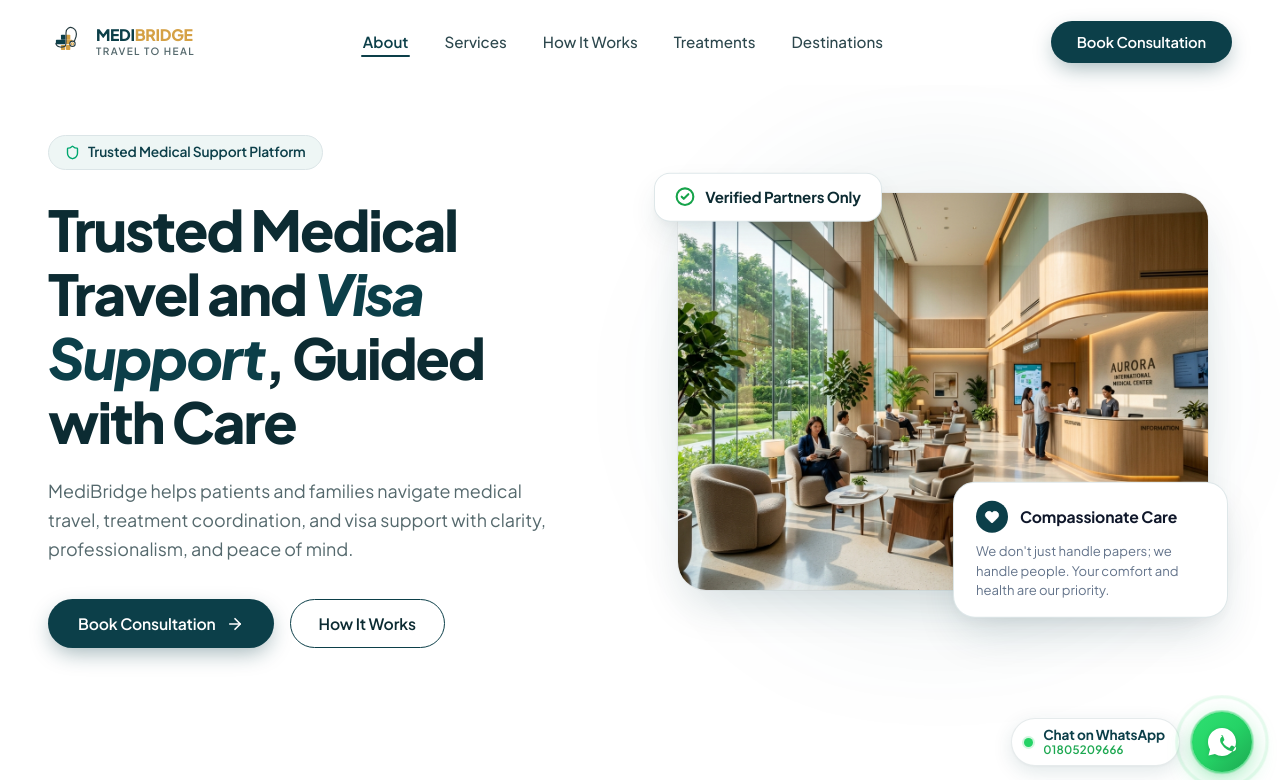
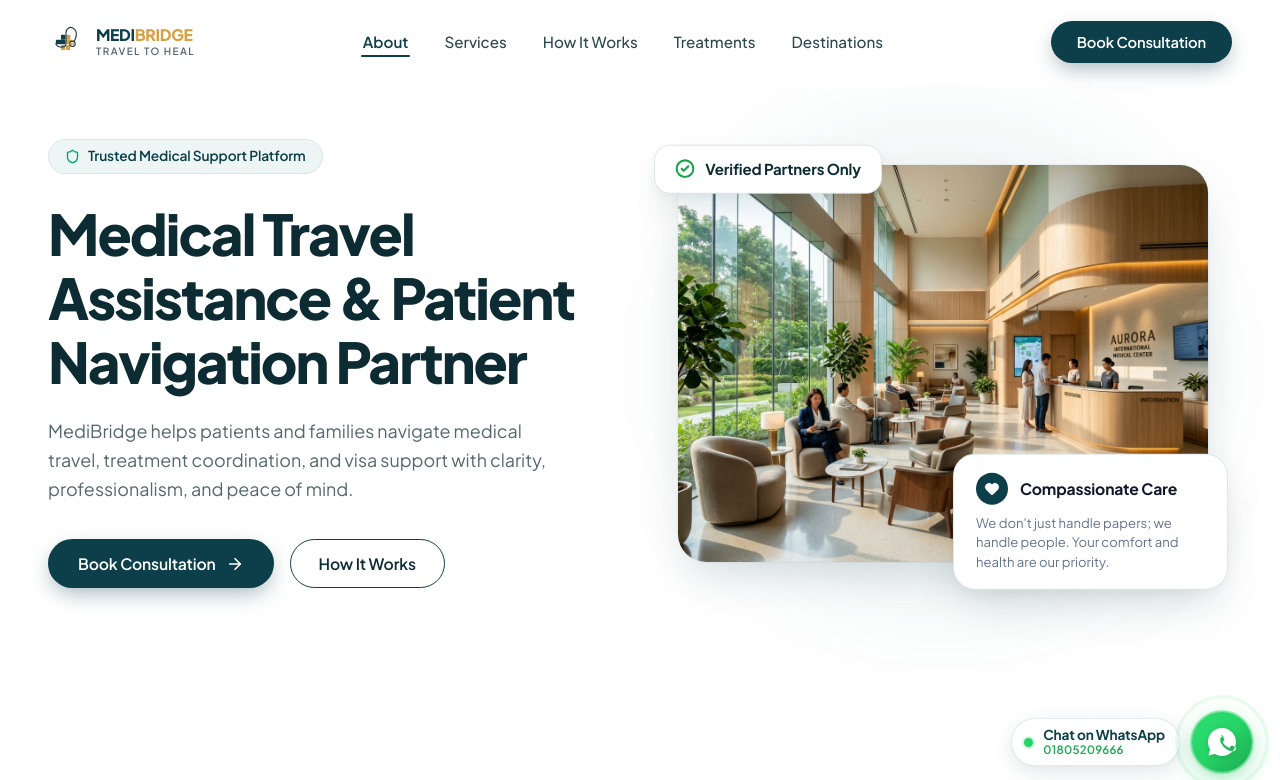
Before and after one commit to rafitalavi/medibridge_medical, a React (Vite) app: page / in a window 1280 px wide. Shown: the top 780 px of the page. Built offline with nearby package versions, Linux system fonts and the light colour scheme.

Commit message:
headline

```diff
--- a/src/components/Hero/Hero.jsx
+++ b/src/components/Hero/Hero.jsx
@@ -18,8 +18,7 @@ export default function Hero({ onOpenConsultation, onOpenHowItWorks }) {
 
           {/* Headline */}
           <h1 className="hero-title">
-            Trusted Medical Travel and{' '}
-            <span className="hero-title-highlight">Visa Support</span>, Guided with Care
+            Medical Travel Assistance & Patient Navigation Partner
           </h1>
 
           {/* Subtitle */}
```
